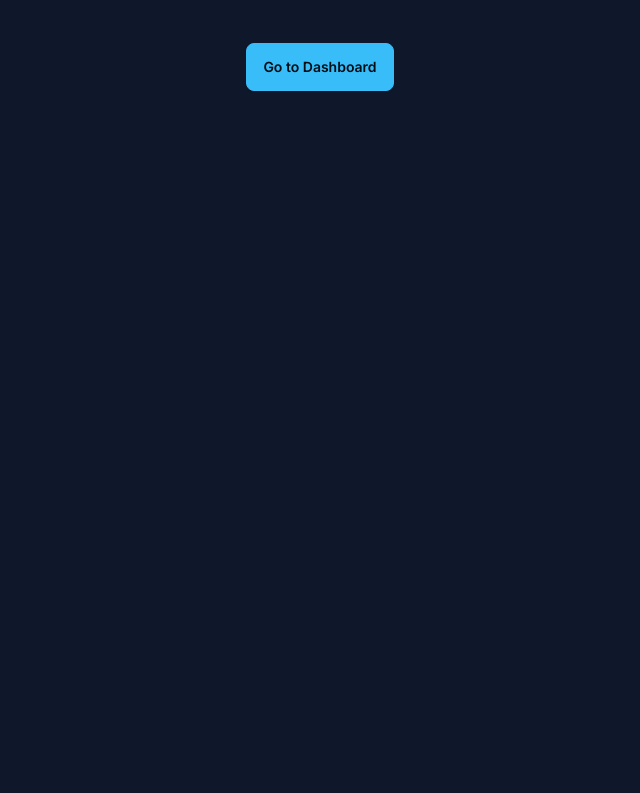
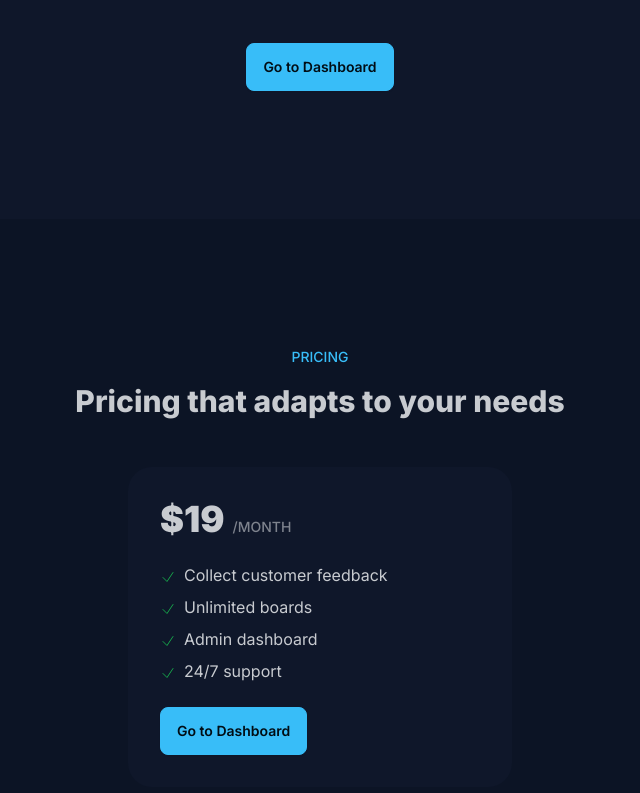
Before and after one commit to sks01dev/twilight, a Next.js app: page / in a window 1280 px wide. Shown: the part 373-1166 px from the top of the page, without its empty margins (320-960 px from the left). Before the commit the page ends 800 px from the top, so only its background shows below. Built offline with nearby package versions, Linux system fonts and the light colour scheme.

Commit message:
Added pricing section details

```diff
--- a/app/page.js
+++ b/app/page.js
@@ -6,6 +6,7 @@ export default function Home() {
   const userName = "Shivam";
   return (
     <main>
+      {/* Header Section */}
       <section className="bg-base-200">
         <div className="max-w-3xl mx-auto flex justify-between items-center px-8 py-4">
           <div className="font-bold">Twilight</div>
@@ -19,6 +20,7 @@ export default function Home() {
         </div>
       </section>
 
+      {/* Hero Section */}
       <section className="text-center px-8 py-32 max-w-3xl mx-auto">
         <h1 className="text-4xl lg:text-5xl font-extrabold mb-6">
           Collect customer feedback to build better products
@@ -29,6 +31,97 @@ export default function Home() {
         </div>
         <ButtonLogin hasLoggedIn={isLoggedIn} name={userName} />
       </section>
+
+      {/* Pricing Section */}
+      <section className="bg-base-200">
+        <div className="max-w-3xl mx-auto px-8 py-32">
+          <p className="text-sm uppercase text-center font-medium text-primary mb-4">
+            Pricing
+          </p>
+          <h2 className="text-3xl font-extrabold text-center mb-12">
+            Pricing that adapts to your needs
+          </h2>
+          <div className="bg-base-100 max-w-96 rounded-3xl p-8 space-y-6 mx-auto">
+            <div className="flex gap-2 items-baseline">
+              <div className="text-4xl font-black">$19</div>
+              <div className="uppercase text-sm font-medium opacity-60">
+                /month
+              </div>
+            </div>
+            <ul className="space-y-2">
+              <li>
+                <svg
+                  xmlns="http://www.w3.org/2000/svg"
+                  fill="none"
+                  viewBox="0 0 24 24"
+                  strokeWidth={1.5}
+                  stroke="currentColor"
+                  className="text-green-600 size-4 inline-block mr-2"
+                >
+                  <path
+                    strokeLinecap="round"
+                    strokeLinejoin="round"
+                    d="m4.5 12.75 6 6 9-13.5"
+                  />
+                </svg>
+                Collect customer feedback
+              </li>
+              <li>
+                <svg
+                  xmlns="http://www.w3.org/2000/svg"
+                  fill="none"
+                  viewBox="0 0 24 24"
+                  strokeWidth={1.5}
+                  stroke="currentColor"
+                  className="text-green-600 size-4 inline-block mr-2"
+                >
+                  <path
+                    strokeLinecap="round"
+                    strokeLinejoin="round"
+                    d="m4.5 12.75 6 6 9-13.5"
+                  />
+                </svg>
+                Unlimited boards
+              </li>
+              <li>
+                <svg
+                  xmlns="http://www.w3.org/2000/svg"
+                  fill="none"
+                  viewBox="0 0 24 24"
+                  strokeWidth={1.5}
+                  stroke="currentColor"
+                  className="text-green-600 size-4 inline-block mr-2"
+                >
+                  <path
+                    strokeLinecap="round"
+                    strokeLinejoin="round"
+                    d="m4.5 12.75 6 6 9-13.5"
+                  />
+                </svg>
+                Admin dashboard
+              </li>
+              <li>
+                <svg
+                  xmlns="http://www.w3.org/2000/svg"
+                  fill="none"
+                  viewBox="0 0 24 24"
+                  strokeWidth={1.5}
+                  stroke="currentColor"
+                  className="text-green-600 size-4 inline-block mr-2"
+                >
+                  <path
+                    strokeLinecap="round"
+                    strokeLinejoin="round"
+                    d="m4.5 12.75 6 6 9-13.5"
+                  />
+                </svg>
+                24/7 support
+              </li>
+            </ul>
+            <ButtonLogin hasLoggedIn={isLoggedIn} name={userName} />
+          </div>
+        </div>
+      </section>
     </main>
   );
 }
```
Also changed, not shown: .eslintrc.json.
